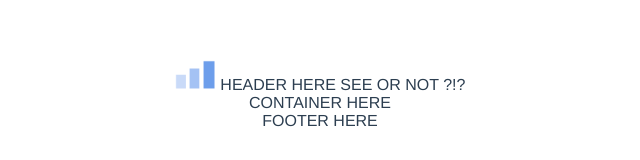
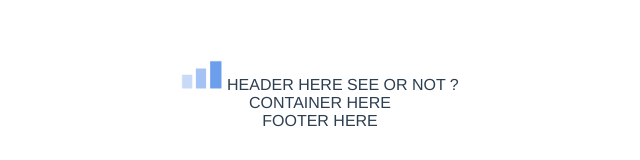
Before and after one commit to francoiducat/myprogresspath, a Vue app: page /#/ in a window 1280 px wide. Shown: the top 160 px of the page, without its empty margins (320-960 px from the left). Built offline with nearby package versions, Linux system fonts and the light colour scheme.

Commit message:
edit header

```diff
--- a/src/components/Header.vue
+++ b/src/components/Header.vue
@@ -1,7 +1,7 @@
 <template>
   <div>
     <img src="../assets/progressLogo.png">
-    HEADER HERE SEE OR NOT ?!?
+    HEADER HERE SEE OR NOT ?
   </div>
 </template>
 
```
